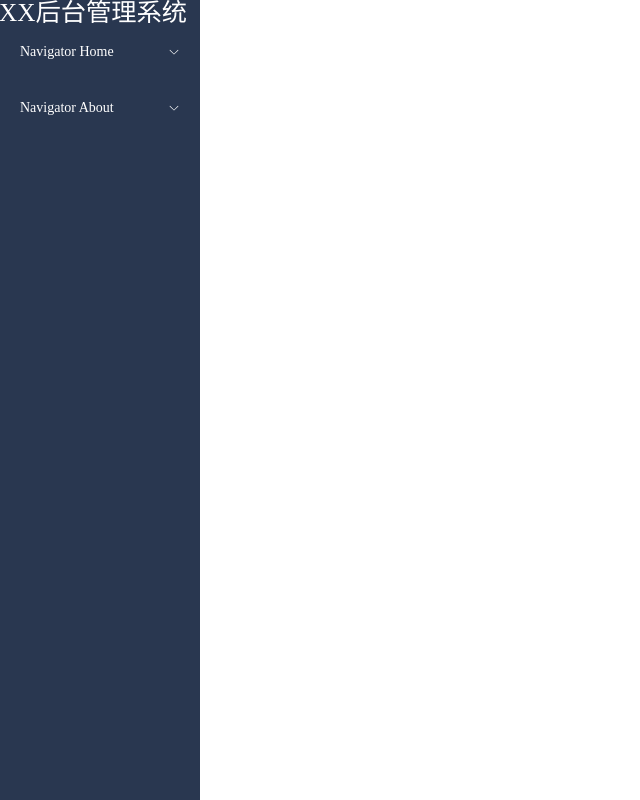
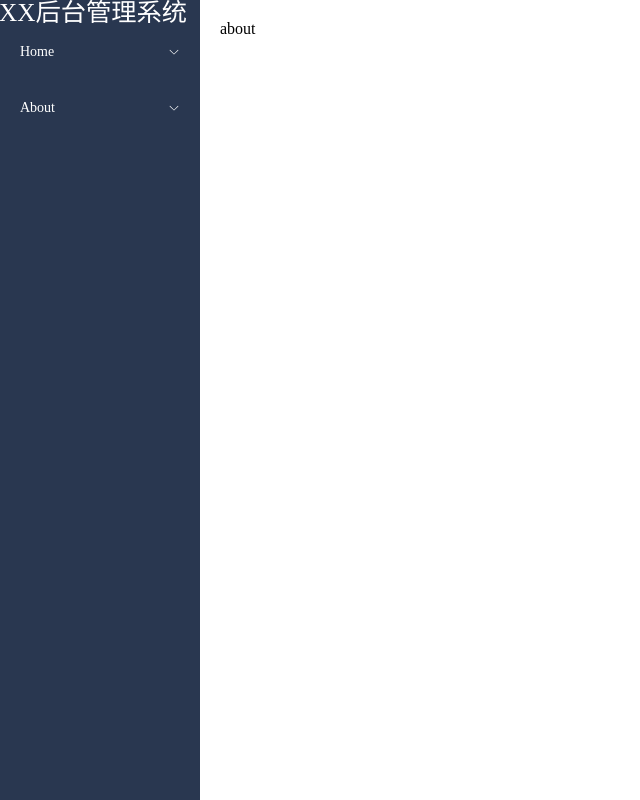
Before and after one commit to pine-chen/frontend-template, a Vue app: page /#/about in a window 1280 px wide. Before the commit this address led to /#/. Shown: the whole page, without its empty margins (0-640 px from the left). Built offline with nearby package versions, Linux system fonts and the light colour scheme; sample sign-in values are in the browser's storage.

Commit message:
feat: change some route

```diff
--- a/src/router/about/index.ts
+++ b/src/router/about/index.ts
@@ -0,0 +1,34 @@
+export default [
+  {
+    path: 'about',
+    name: 'about',
+    meta: {
+      title: 'About',
+      key: 'ABOUT',
+      requireAuth: true
+    },
+    component: () => import('@/feature/about/about-template.vue'),
+    children: [
+      {
+        path: 'page3',
+        name: 'Page3',
+        meta: {
+          title: 'Page3',
+          key: 'PAGE3',
+          requireAuth: true
+        },
+        component: () => import('@/feature/home/home-template.vue')
+      },
+      {
+        path: 'page4',
+        name: 'Page4',
+        meta: {
+          title: 'Page4',
+          key: 'PAGE4',
+          requireAuth: true
+        },
+        component: () => import('@/feature/home/home-template.vue')
+      }
+    ]
+  }
+];
--- /dev/null
+++ b/src/router/common/index.ts
@@ -0,0 +1,8 @@
+export default [
+  // {
+  //   path: '/404',
+  //   name: 'NoFound',
+  //   component: () => import('@/shared/components/no-found.vue')
+  // },
+  // { path: '/:catchAll(.*)', redirect: '/404' }
+];
--- a/src/router/home/index.ts
+++ b/src/router/home/index.ts
@@ -0,0 +1,34 @@
+export default [
+  {
+    path: 'home',
+    name: 'Home',
+    meta: {
+      title: 'Home',
+      key: 'HOME',
+      requireAuth: true
+    },
+    component: () => import('@/feature/home/home-template.vue'),
+    children: [
+      {
+        path: 'page1',
+        name: 'Page1',
+        meta: {
+          title: 'Page1',
+          key: 'PAGE1',
+          requireAuth: true
+        },
+        component: () => import('@/feature/home/home-template.vue')
+      },
+      {
+        path: 'page2',
+        name: 'Page2',
+        meta: {
+          title: 'Page2',
+          key: 'PAGE2',
+          requireAuth: true
+        },
+        component: () => import('@/feature/home/home-template.vue')
+      }
+    ]
+  }
+];
--- a/src/router/index.ts
+++ b/src/router/index.ts
@@ -1,4 +1,7 @@
 import { createRouter, createWebHashHistory, RouteRecordRaw } from 'vue-router';
+import common from '@/router/common';
+import home from '@/router/home';
+import about from '@/router/about';
 
 const routes: Array<RouteRecordRaw> = [
   {
@@ -6,34 +9,11 @@ const routes: Array<RouteRecordRaw> = [
     name: 'Layout',
     component: () => import('@/shared/layout/index.vue'),
     children: [
-      {
-        path: 'home',
-        name: 'Home',
-        meta: {
-          title: 'Home',
-          key: 'HOME',
-          requireAuth: true
-        },
-        component: () => import('@/feature/home/home-template.vue')
-      },
-      {
-        path: 'about',
-        name: 'about',
-        meta: {
-          title: 'About',
-          key: 'ABOUT',
-          requireAuth: true
-        },
-        component: () => import('@/feature/about/about-template.vue')
-      }
+      ...home,
+      ...about
     ]
   },
-  {
-    path: '/404',
-    name: 'NoFound',
-    component: () => import('@/shared/components/no-found.vue')
-  },
-  { path: '/:catchAll(.*)', redirect: '/404' }
+  ...common
 ];
 
 const route = createRouter({
--- a/src/shared/layout/index.vue
+++ b/src/shared/layout/index.vue
@@ -2,13 +2,10 @@
   <el-container>
     <el-aside width="200px">
       <el-menu
-          default-active="2"
           background-color="#293750"
           text-color="#fff"
           active-text-color="#FD8701"
           :collapse="isCollapse"
-          @open="handleOpen"
-          @close="handleClose"
       >
         <div class="system-name">
           <img src="@/assets/svgs/system_logo.svg" alt="">
@@ -16,12 +13,17 @@
         <!--      <div class="collapse-btn">-->
         <!--        <el-button size="small" :icon="isCollapse ? Expand : Fold" @click="changeCollapse" />-->
         <!--      </div>-->
-        <el-sub-menu v-for="(item, key) in menuData" :key="key" :index="item.value">
+        <el-sub-menu v-for="(item, key) in menuData" :key="key" :index="item.path">
           <template #title>
 <!--            <img :src="item.icon" alt="" style="width: 25px; margin-right: 8px">-->
-            <span>{{ item.name }}</span>
+            <span>{{ item.meta.title }}</span>
           </template>
-          <el-menu-item :index="item.value">{{ item.children }}</el-menu-item>
+          <el-menu-item
+              v-for="(childItem, childKey) in item.children"
+              :key="childKey"
+              :index="childItem.path">
+            {{ childItem.meta.title }}
+          </el-menu-item>
         </el-sub-menu>
       </el-menu>
     </el-aside>
@@ -32,50 +34,18 @@
 </template>
 
 <script setup lang="ts">
-import { ref } from 'vue';
+import { ref, computed } from 'vue';
 import { useRouter } from 'vue-router';
 
 const router = useRouter();
 const isCollapse = ref(false);
 
-const menuData = ref([
-  {
-    name: 'Navigator Home',
-    value: 'home',
-    icon: '@/assets/svgs/icon_home.svg',
-    children: [
-      {
-        name: 'Item Home1',
-        value: 'home1'
-      },
-      {
-        name: 'Item Home2',
-        value: 'home2'
-      }
-    ]
-  },
-  {
-    name: 'Navigator About',
-    value: 'about',
-    icon: '@/assets/svgs/icon_about.svg',
-    children: [
-      {
-        name: 'Item About',
-        value: 'about'
-      }
-    ]
-  }
-]);
+const menus = computed(() => []);
 
-// console.log('3123123', router.options.routes);
+const menuData = router.options.routes[0].children;
+
 const changeCollapse = () => {
   isCollapse.value = !isCollapse.value;
-};
-const handleOpen = (key: string, keyPath: string[]) => {
-  // console.log(key, keyPath);
-};
-const handleClose = (key: string, keyPath: string[]) => {
-  // console.log(key, keyPath);
 };
 
 </script>
```
